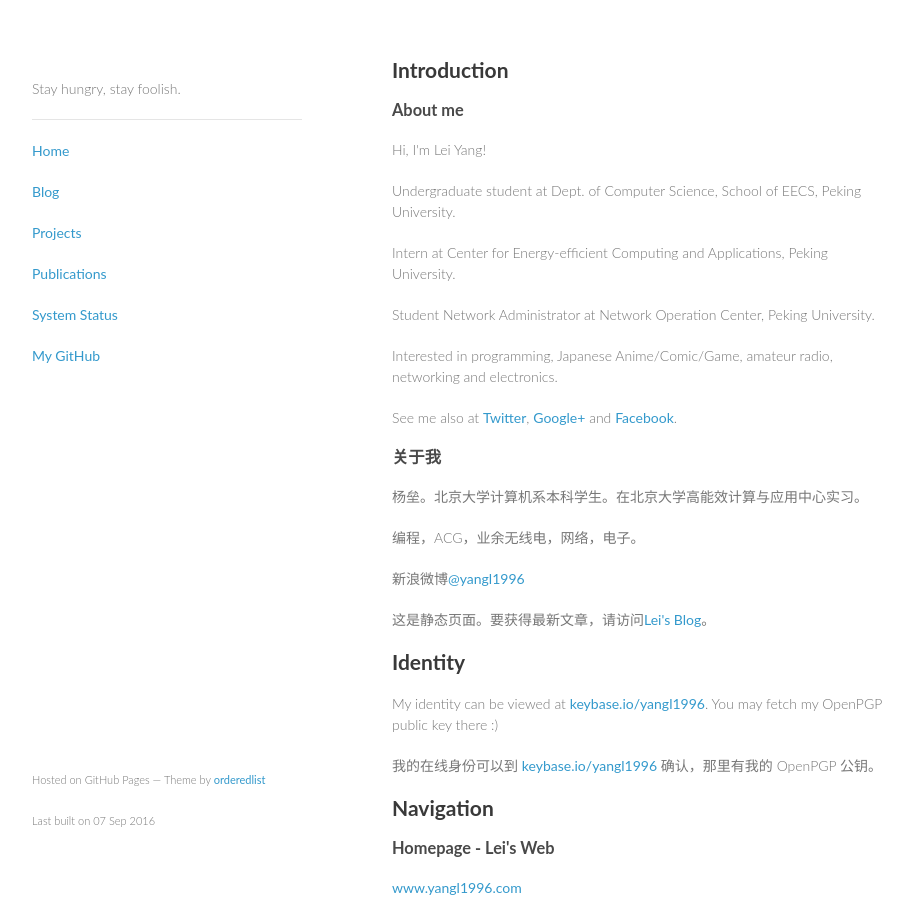
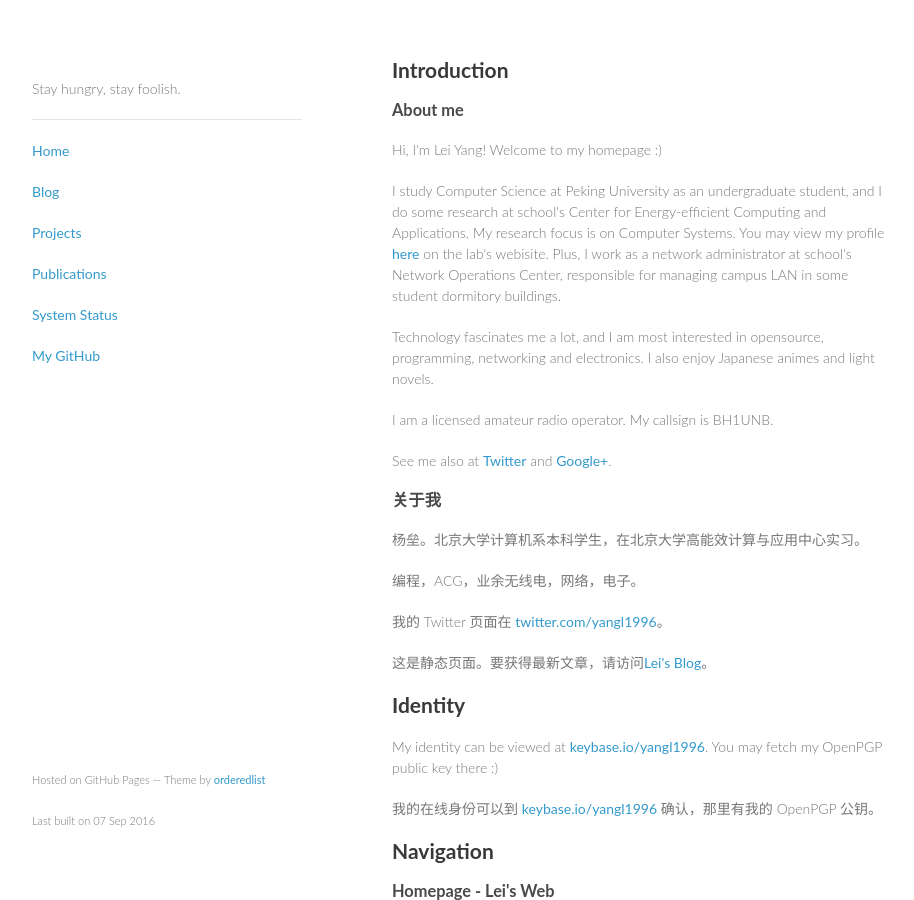
Before and after one commit to yangl1996/homepage, a Jekyll site: the page built from index.html, in a window 1280 px wide and 900 px high. Shown: the whole window, without its empty margins (178-1092 px from the left). Built offline with Jekyll 4.4.1, drawn with Linux system fonts in a browser that asks for light colours; some web fonts are replaced; comment, search, counter and statistics services are not loaded.

Commit message:
Update index.html

```diff
--- a/index.html
+++ b/index.html
@@ -6,25 +6,28 @@ title: Lei’s Web | Stay hungry, stay foolish.
 
 <h3>About me</h3>
 
-<p>Hi, I'm Lei Yang!</p>
+<p>Hi, I'm Lei Yang! Welcome to my homepage :)</p>
 
-<p>Undergraduate student at Dept. of Computer Science, School of EECS, Peking University.</p>
+<p>I study Computer Science at Peking University as an undergraduate student, and I do some research at
+school's Center for Energy-efficient Computing and Applications. My research focus is on Computer Systems.
+You may view my profile <a href="http://ceca.pku.edu.cn/en/team.php?action=show&member_id=199">here</a> on the lab's webisite.
+Plus, I work as a network administrator at school's Network Operations Center, responsible for managing
+campus LAN in some student dormitory buildings.</p>
 
-<p>Intern at Center for Energy-efficient Computing and Applications, Peking University.</p>
+<p>Technology fascinates me a lot, and I am most interested in opensource, programming, networking and electronics.
+I also enjoy Japanese animes and light novels.</p>
 
-<p>Student Network Administrator at Network Operation Center, Peking University.</p>
+<p>I am a licensed amateur radio operator. My callsign is BH1UNB.</p>
 
-<p>Interested in programming, Japanese Anime/Comic/Game, amateur radio, networking and electronics.</p>
-
-<p>See me also at <a href="https://twitter.com/yangl1996">Twitter</a>, <a href="https://plus.google.com/111582195454463541813">Google+</a> and <a href="http://www.facebook.com/yangl1996">Facebook</a>.</p>
+<p>See me also at <a href="https://twitter.com/yangl1996">Twitter</a> and <a href="https://plus.google.com/111582195454463541813">Google+</a>.</p>
 
 <h3>关于我</h3>
 
-<p>杨垒。北京大学计算机系本科学生。在北京大学高能效计算与应用中心实习。</p>
+<p>杨垒。北京大学计算机系本科学生，在北京大学高能效计算与应用中心实习。</p>
 
 <p>编程，ACG，业余无线电，网络，电子。</p>
 
-<p>新浪微博<a href="http://weibo.com/yangl1996">@yangl1996</a></p>
+<p>我的 Twitter 页面在 <a href="https://twitter.com/yangl1996">twitter.com/yangl1996</a>。</p>
 
 <p>这是静态页面。要获得最新文章，请访问<a href = "http://blog.yangl1996.com">Lei's Blog</a>。</p>
 
```
